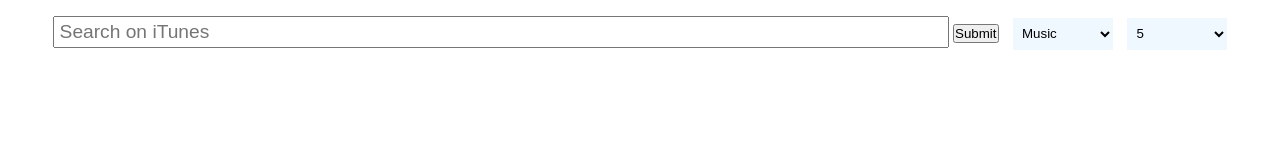
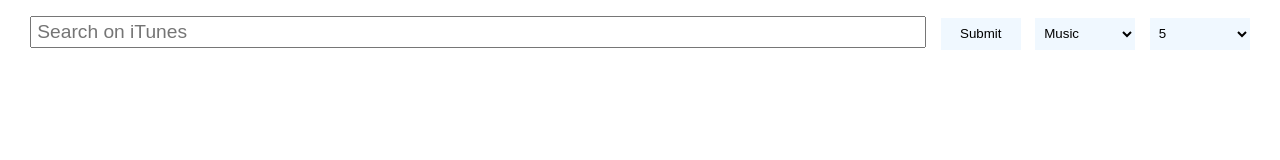
Before and after one commit to Ookamini95/Project-1---iTunes-Api, a plain HTML site: page index.html in a window 1280 px wide. Drawn offline with Linux system fonts and the light colour scheme.

Commit message:
style misc

```diff
--- a/index.html
+++ b/index.html
@@ -14,7 +14,7 @@
 <body>
 
     <div class="item__focus_box hidden">
-        <button class="quit_btn hidden">Chiudi</button>
+        <button class="quit_btn misc__btn hidden">Chiudi</button>
         <h3>Details:</h3>
         <div class="element__focus_box">
             <!-- <table>
@@ -42,7 +42,7 @@
             <form class="search__form">
                 <input type="text" class="search__bar" placeholder="Search on iTunes">
                 <!-- added button -->
-                <input type="submit"></submit>
+                <input type="submit" class="misc__btn"></submit>
                 <select class="search__select element__type">
                     <option selected>Music</option>
                     <option>Movie</option>
--- a/style.css
+++ b/style.css
@@ -35,6 +35,8 @@
     background-color:aliceblue;
     border: none
 }
+
+
 
 /* COLLECTION BOX */
 
@@ -131,3 +133,12 @@
 .misc-text{
     font-size: 3rem;
 }
+
+.misc__btn{
+    height: 2rem;
+    width: 5rem;
+    padding: 5px;
+    margin-left: 10px;
+    background-color:aliceblue;
+    border: none;
+}
```
